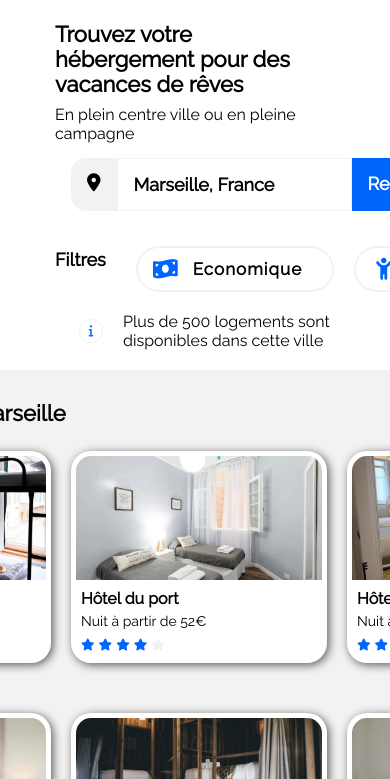
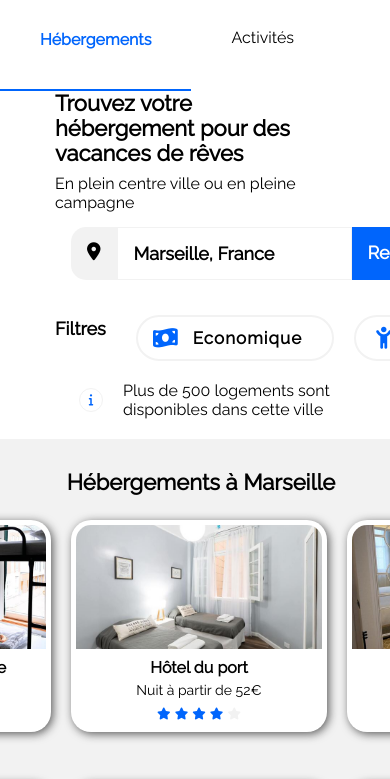
Before and after one commit to Jaybee-v/P2, a plain HTML site: page index.html in a window 390 px wide. Shown: the part 79-858 px from the top of the page. Drawn offline with Linux system fonts and the light colour scheme.

Commit message:
modif #hotels-marseille (center)

```diff
--- a/css/styles.css
+++ b/css/styles.css
@@ -6,6 +6,7 @@
   text-decoration: none;
   font-family: 'Raleway';
   color: black;
+  max-width: 1400px;
 }
 
 /* VARIABLE IMPERATIF */
@@ -299,6 +300,7 @@ h5 {
   #hotels-marseille {
     align-items: center;
     flex-direction: column;
+    text-align: center;
   }
 
   /* POPULAR */
@@ -332,3 +334,18 @@ h5 {
     width: 182px;
   }
 }
+
+@media screen and (max-width: 768px) {
+  #header {
+    flex-direction: column;
+  }
+  #menu {
+    text-align: center;
+    width: 100vw;
+    justify-content: center;
+  }
+  .home {
+    border-top: none;
+    border-bottom: 2px solid var(--color-blue);
+  }
+}
```
